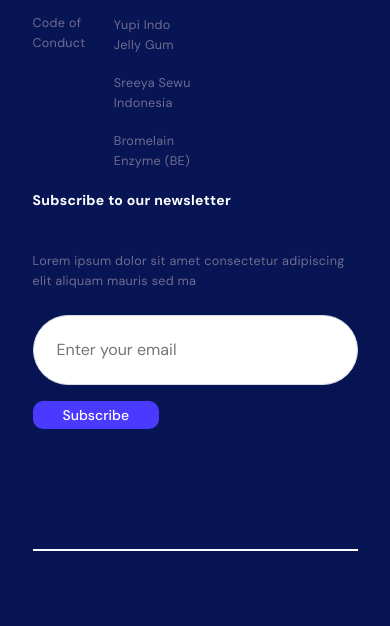
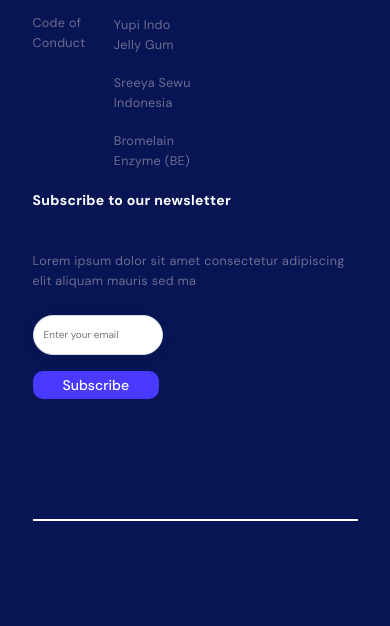
Before and after one commit to shaxlohakimova/landing-page, a plain HTML site: page index.html in a window 390 px wide. Shown: the part 3570-4196 px from the top of the page. Drawn offline with Linux system fonts and the light colour scheme.

Commit message:
change input

```diff
--- a/styles/style.css
+++ b/styles/style.css
@@ -633,4 +633,9 @@ body {
         width: 20px;
         height: 20px;
     }
+    .footer__form input {
+        width: 40%;
+        padding: 10px 10px;
+        font-size: 10px;
+    }
 }
```
